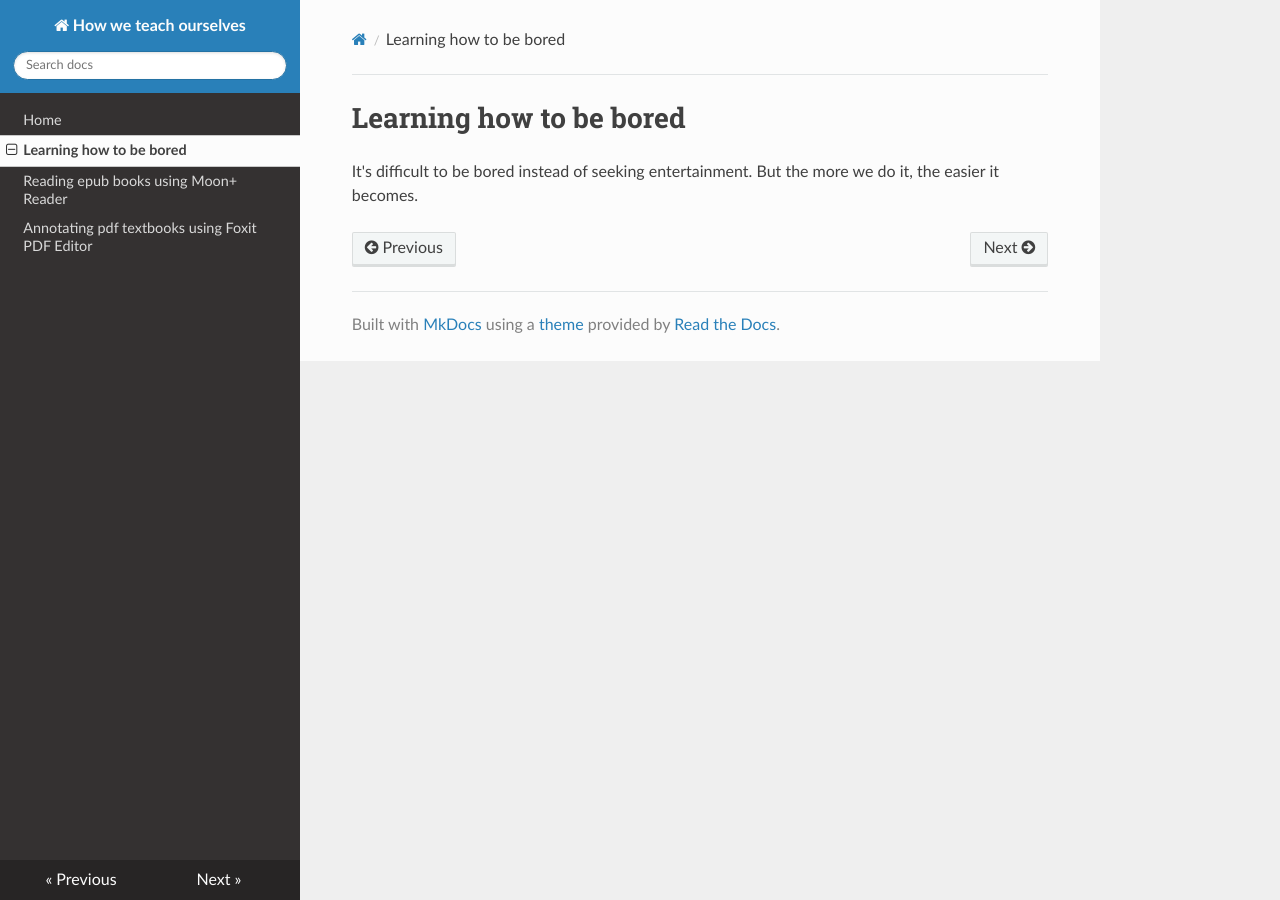
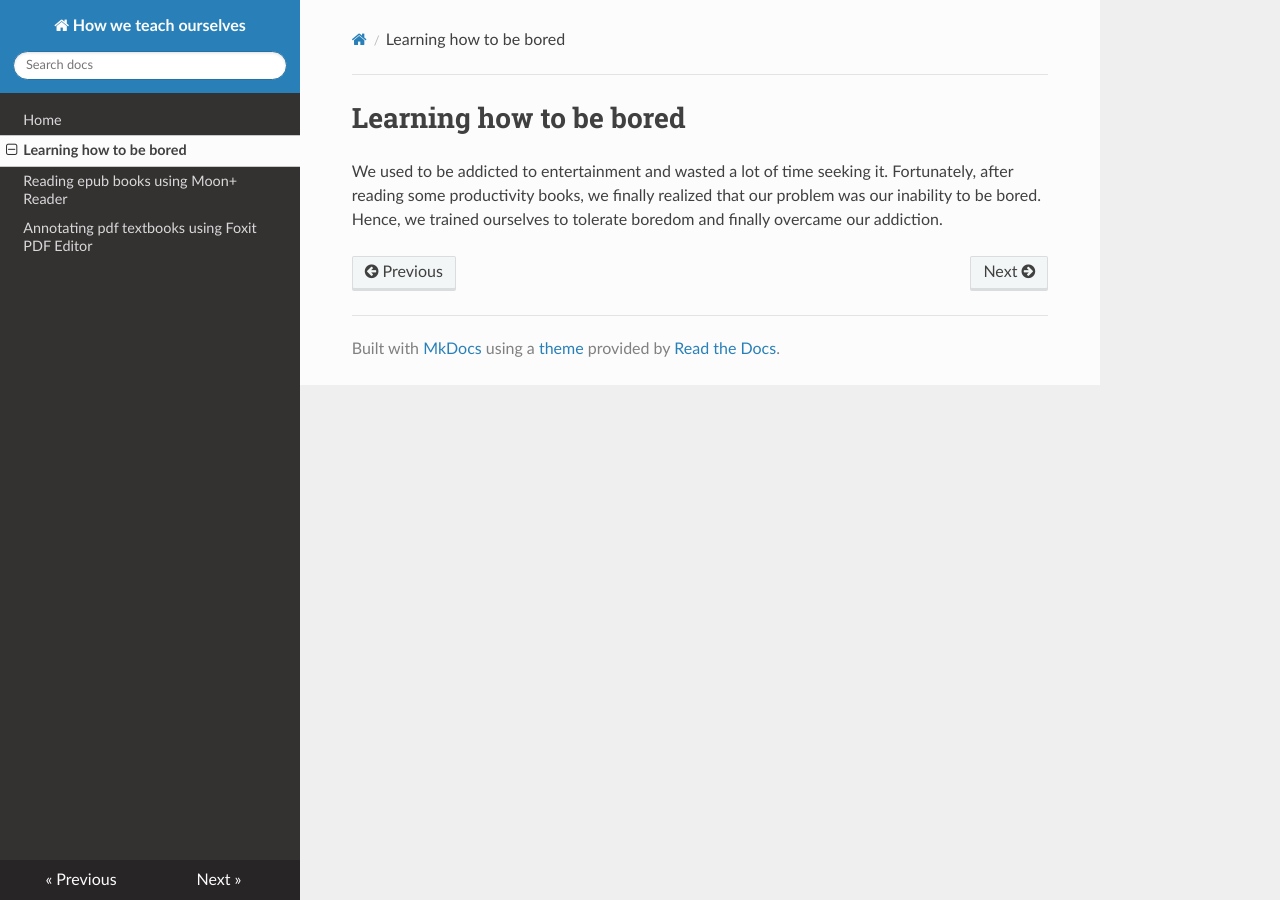
Before and after one commit to maximilian-ho/how-we-teach-ourselves, an MkDocs documentation site: the page built from docs/boredom.md, in a window 1280 px wide. Built offline with MkDocs 1.6.1, drawn with Linux system fonts in a browser that asks for light colours; nearby versions of some CDN libraries; old or Windows-style settings are respelled for this version of MkDocs.

Commit message:
Update boredom.md

```diff
--- a/docs/boredom.md
+++ b/docs/boredom.md
@@ -1,2 +1,3 @@
 # Learning how to be bored
-It's difficult to be bored instead of seeking entertainment. But the more we do it, the easier it becomes.
+
+We used to be addicted to entertainment and wasted a lot of time seeking it. Fortunately, after reading some productivity books, we finally realized that our problem was our inability to be bored. Hence, we trained ourselves to tolerate boredom and finally overcame our addiction.
```
